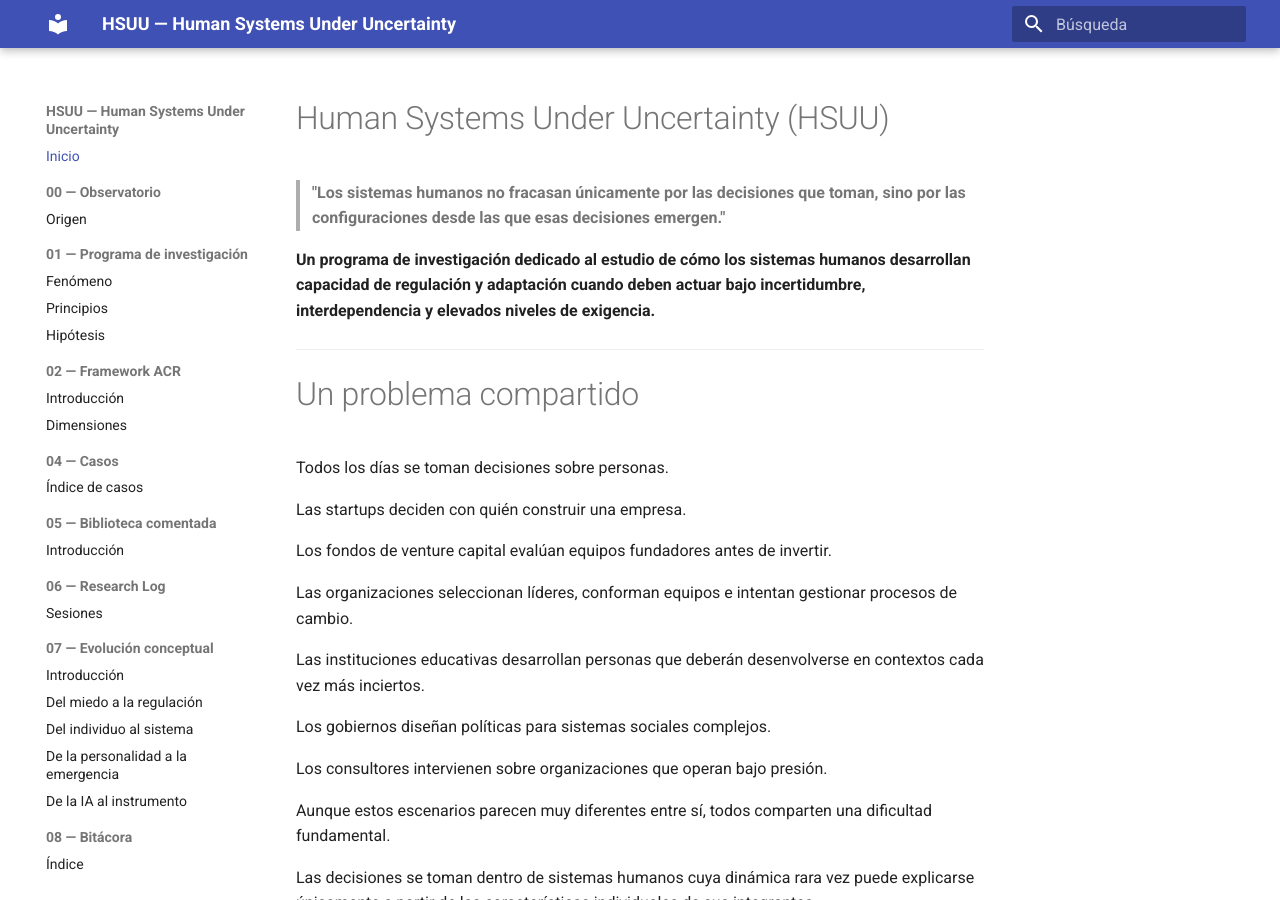
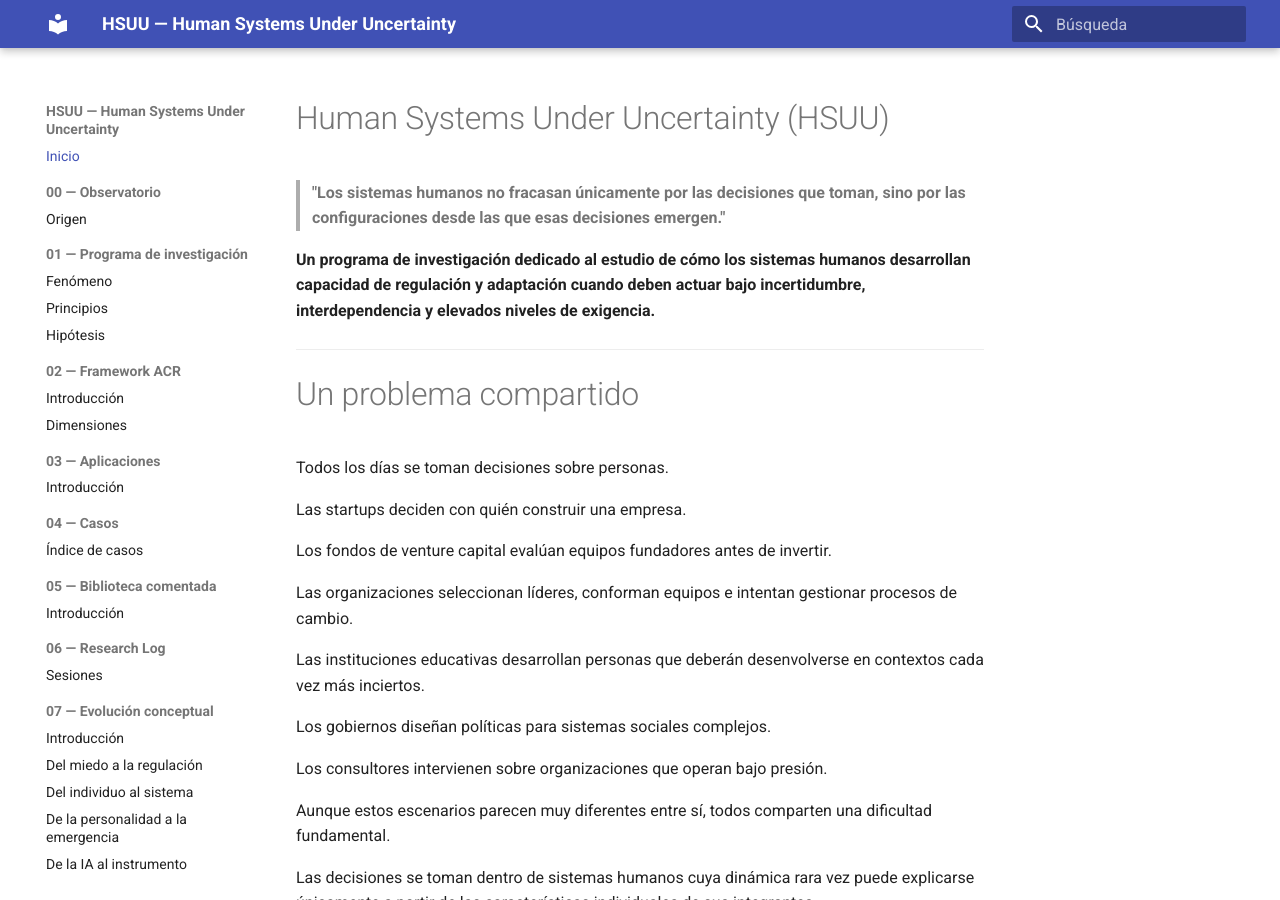
Before and after one commit to amoresemiliano/proyecto_hsuu, an MkDocs documentation site: the page built from docs/index.md, in a window 1280 px wide and 900 px high. Built offline with MkDocs 1.6.1 and Material for MkDocs 9.7.7, drawn with Linux system fonts in a browser that asks for light colours; some of the changed lines change nothing that is shown.

Commit message:
Update file paths in mkdocs.yml for sections 03 to 08

```diff
--- a/mkdocs.yml
+++ b/mkdocs.yml
@@ -28,22 +28,25 @@
       - Introducción: 02_framework/acr.md
       - Dimensiones: 02_framework/dimensiones_acr.md
 
+  - "03 — Aplicaciones":
+      - Introducción: 03_aplicaciones/index.md
+
   - "04 — Casos":
-      - Índice de casos: 03_casos/indice.md
+      - Índice de casos: 04_casos/indice.md
 
   - "05 — Biblioteca comentada":
-      - Introducción: 04_biblioteca/introduccion.md
+      - Introducción: 05_biblioteca/introduccion.md
 
   - "06 — Research Log":
-      - Sesiones: 05_research_log/sesiones.md
+      - Sesiones: 06_research_log/sesiones.md
 
   - "07 — Evolución conceptual":
-      - Introducción: 06_evolucion_conceptual/indice.md
-      - Del miedo a la regulación: 06_evolucion_conceptual/001_del_miedo_a_la_regulacion.md
-      - Del individuo al sistema: 06_evolucion_conceptual/002_del_individuo_al_sistema.md
-      - De la personalidad a la emergencia: 06_evolucion_conceptual/003_de_la_personalidad_a_la_emergencia.md
-      - De la IA al instrumento: 06_evolucion_conceptual/004_de_la_ia_al_instrumento.md
+      - Introducción: 07_evolucion_conceptual/indice.md
+      - Del miedo a la regulación: 07_evolucion_conceptual/001_del_miedo_a_la_regulacion.md
+      - Del individuo al sistema: 07_evolucion_conceptual/002_del_individuo_al_sistema.md
+      - De la personalidad a la emergencia: 07_evolucion_conceptual/003_de_la_personalidad_a_la_emergencia.md
+      - De la IA al instrumento: 07_evolucion_conceptual/004_de_la_ia_al_instrumento.md
 
   - "08 — Bitácora":
-      - Índice: 07_bitacora/indice.md
-      - 2026-07-03: 07_bitacora/2026_07_03.md
+      - Índice: 08_bitacora/indice.md
+      - 2026-07-03: 08_bitacora/2026_07_03.md
```
